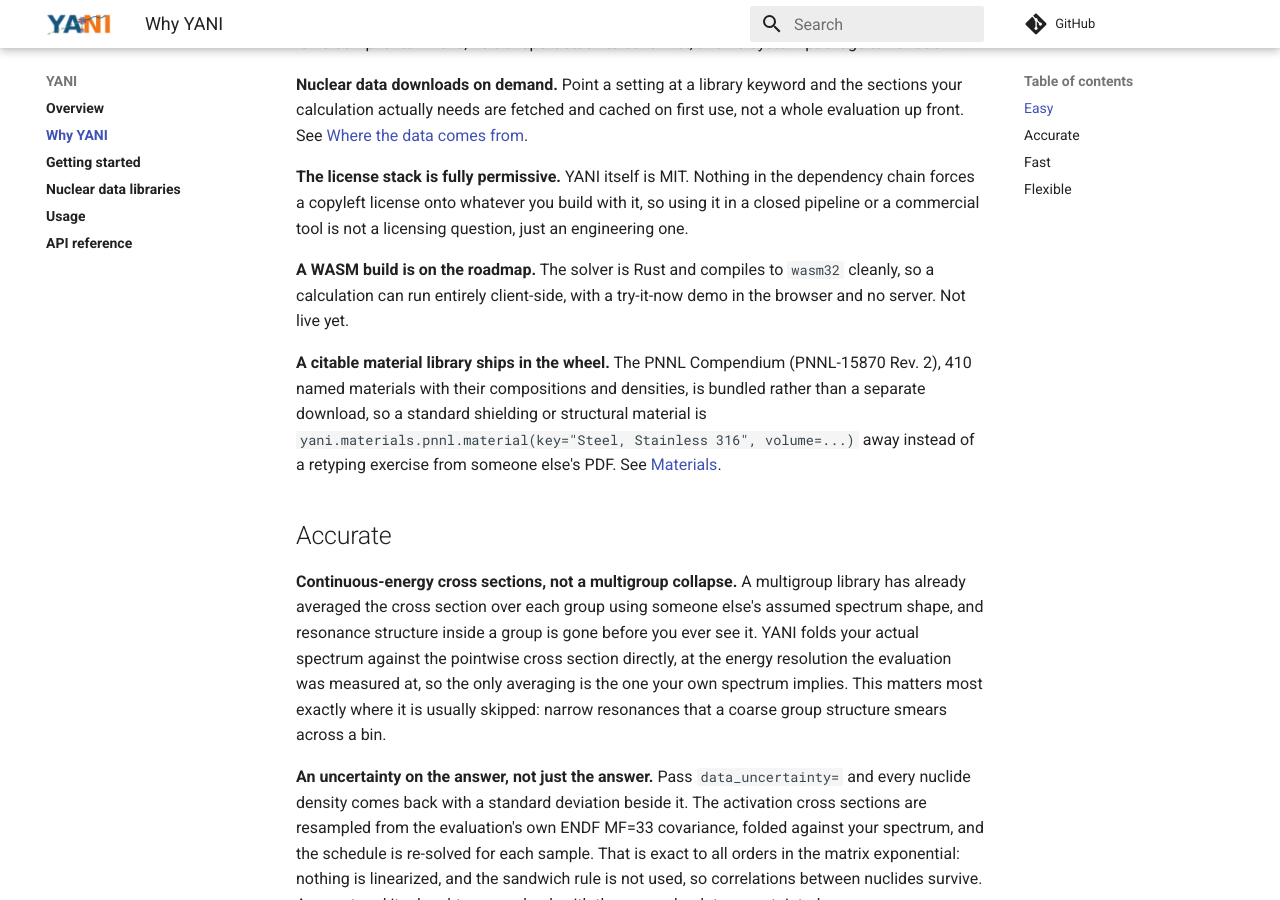
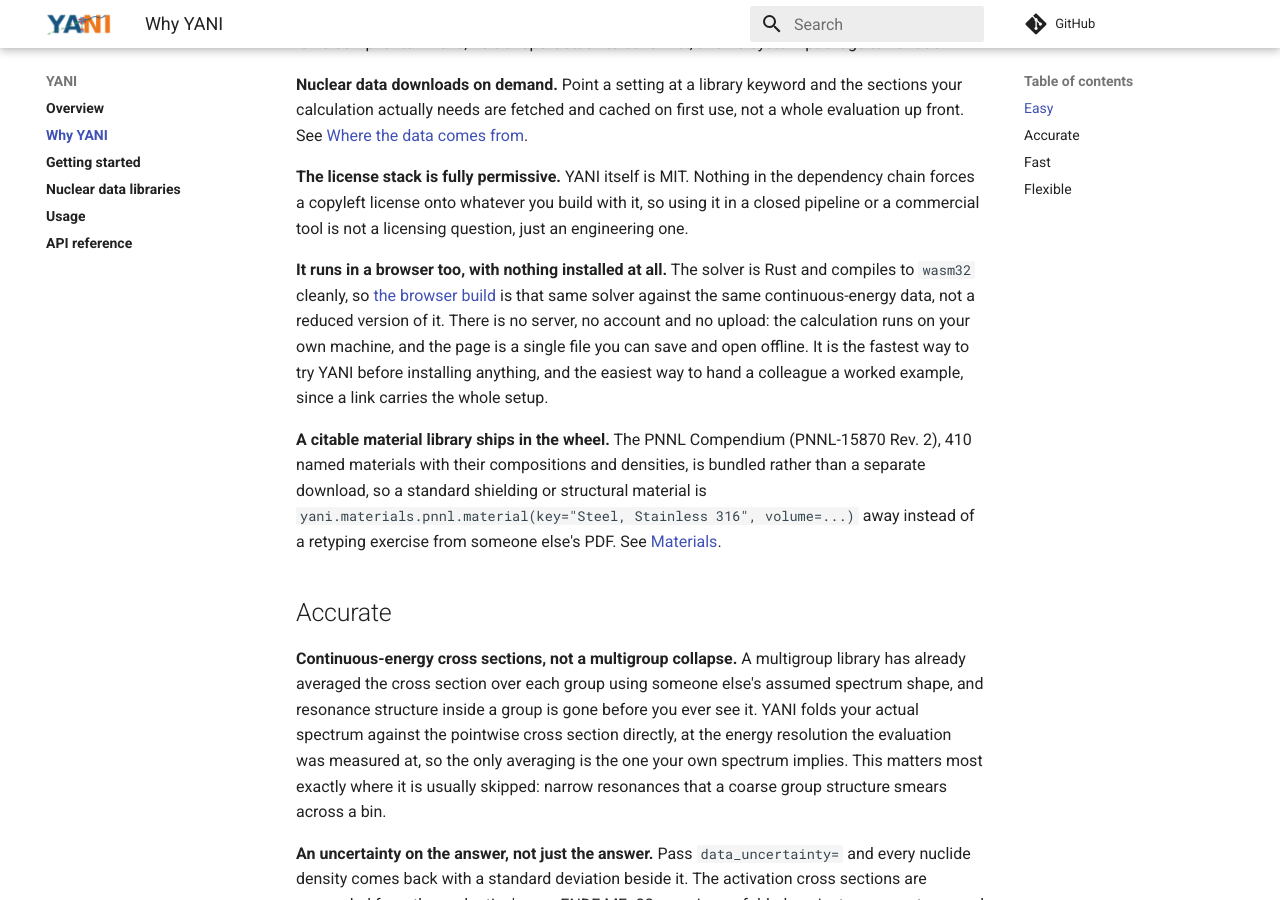
Before and after one commit to fusion-neutronics/yani, an MkDocs documentation site: the page built from docs/why_yani.md, in a window 1280 px wide and 900 px high, scrolled down 343 px. Built offline with MkDocs 1.6.1 and Material for MkDocs 9.7.7, drawn with Linux system fonts in a browser that asks for light colours; comment, search, counter and statistics services are not loaded.

Commit message:
Say the browser build is live rather than planned
The Easy section still described the WASM build as on the roadmap and "not
live yet". It has been live for some time: the same Rust solver compiled to
wasm32, reading the same continuous-energy data, running client-side.

Replace the roadmap sentence with what the browser build actually offers, and
link it. The Flexible section already described the wasm32 target correctly,
so only this bullet was stale.

```diff
--- a/docs/why_yani.md
+++ b/docs/why_yani.md
@@ -21,9 +21,14 @@ dependency chain forces a copyleft license onto whatever you build with it, so
 using it in a closed pipeline or a commercial tool is not a licensing
 question, just an engineering one.
 
-**A WASM build is on the roadmap.** The solver is Rust and compiles to `wasm32`
-cleanly, so a calculation can run entirely client-side, with a try-it-now demo
-in the browser and no server. Not live yet.
+**It runs in a browser too, with nothing installed at all.** The solver is Rust
+and compiles to `wasm32` cleanly, so
+[the browser build](https://fusion-neutronics.github.io/yani-online/) is that
+same solver against the same continuous-energy data, not a reduced version of
+it. There is no server, no account and no upload: the calculation runs on your
+own machine, and the page is a single file you can save and open offline. It is
+the fastest way to try YANI before installing anything, and the easiest way to
+hand a colleague a worked example, since a link carries the whole setup.
 
 **A citable material library ships in the wheel.** The PNNL Compendium
 (PNNL-15870 Rev. 2), 410 named materials with their compositions and
```
